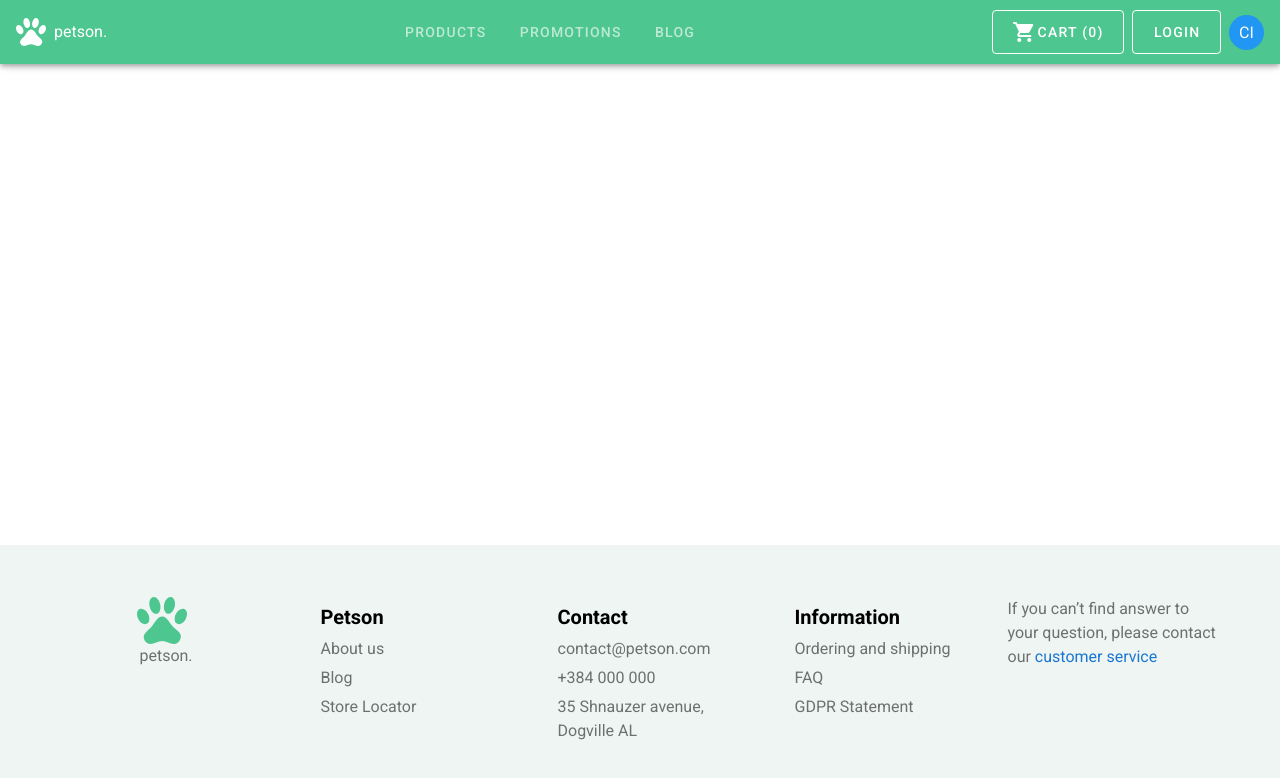
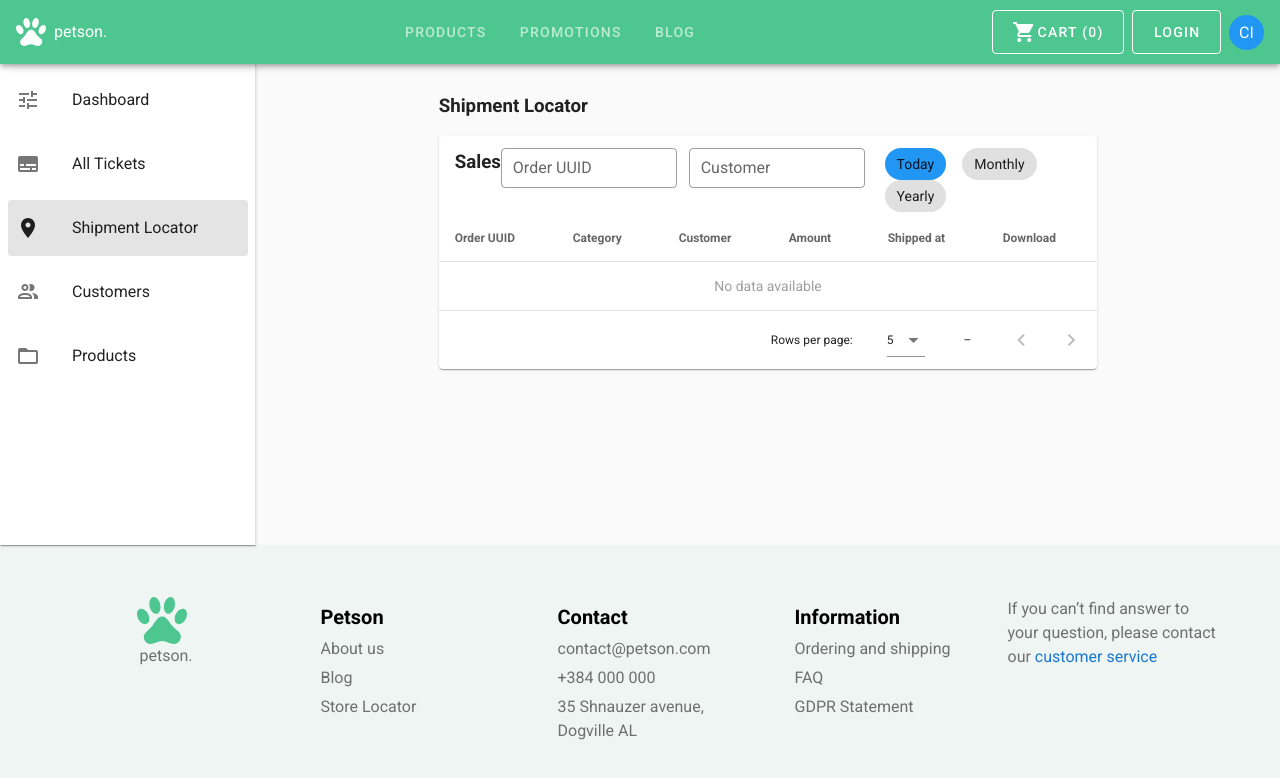
Before and after one commit to ikeohachidi/bh-pet, a Vue app: page /shipment in a window 1280 px wide. Shown: the top 778 px of the page. Built offline with nearby package versions, Linux system fonts and the light colour scheme.

Commit message:
feat: add shipment admin page

```diff
--- a/src/router/index.ts
+++ b/src/router/index.ts
@@ -55,12 +55,15 @@ const routes: Array<RouteConfig> = [
 	{
 		path: '/admin',
 		name: 'Admin',
-		// component: Admin,
 		component: () => (/* webpackChunkName: admin */ import("@/views/Admin/Index.vue")),
 		children: [
 			{
 				path: '/',
 				component: () => (/* webpackChunkName: admin */ import("@/views/Admin/Dashboard.vue")),
+			},
+			{
+				path: '/shipment',
+				component: () => (/* webpackChunkName: admin */ import("@/views/Admin/Shipment.vue")),
 			}
 		]
 	}
--- a/src/views/Admin/Index.vue
+++ b/src/views/Admin/Index.vue
@@ -3,7 +3,7 @@
 		<div>
 			<v-navigation-drawer class="elevation-1">
 				<v-list nav>
-					<v-list-item link v-for="route in adminRoutes" :key="route.text">
+					<v-list-item link v-for="route in adminRoutes" :key="route.text" :to="route.path">
 						<v-list-item-icon>
 							<v-icon>mdi-{{ route.icon }}</v-icon>
 						</v-list-item-icon>
@@ -34,7 +34,7 @@ export default class AdminIndex extends Vue {
 	private adminRoutes = [
 		{ text: 'Dashboard', icon: 'tune', path: '/admin' },
 		{ text: 'All Tickets', icon: 'subtitles', path: '/tickets' },
-		{ text: 'Shipment Locator', icon: 'map-marker', path: '/locator' },
+		{ text: 'Shipment Locator', icon: 'map-marker', path: '/shipment' },
 		{ text: 'Customers', icon: 'account-multiple-outline', path: '/customers' },
 		{ text: 'Products', icon: 'folder-outline', path: '/products' },
 	]
--- /dev/null
+++ b/src/views/Admin/Shipment.vue
@@ -0,0 +1,60 @@
+<template>
+	<section>
+		<div class="w-100 d-flex justify-space-between py-4">
+			<h1>Shipment Locator</h1>
+		</div>
+		<v-data-table
+			:headers="salesHeaders"
+			:items="sales"
+			:items-per-page="5"
+			class="elevation-1"
+		>
+			<template #top>
+				<div class="d-flex justify-space-between pt-3 px-4">
+					<h3 class="text-h7">Sales</h3>
+					<div class="d-flex">
+						<v-text-field label="Order UUID" outlined dense>
+							<template #append>
+								<v-icon>mdi-search</v-icon>
+							</template>
+						</v-text-field>
+						<v-text-field label="Customer" outlined dense class="mx-3">
+							<template #append>
+								<v-icon>mdi-search</v-icon>
+							</template>
+						</v-text-field>
+						<period-chips v-model="activePeriod"/>
+					</div>
+				</div>
+			</template>
+			<template #item.status="{ item }">
+				<v-chip :color="getStatusColor(item.status)">
+					<span class="item-status">{{ item.status }}</span>
+				</v-chip>
+			</template>
+		</v-data-table>
+	</section>
+</template>
+
+<script lang="ts">
+import { Vue, Component } from 'vue-property-decorator';
+
+@Component
+export default class Shipment extends Vue {
+	private activePeriod = 'today';
+
+	private salesHeaders = [
+		{ text: 'Order UUID', value: 'uuid' },
+		{ text: 'Category', value: 'category' },
+		{ text: 'Customer', value: 'customer' },
+		{ text: 'Amount', value: 'amount' },
+		{ text: 'Shipped at', value: 'shipped' },
+		{ text: 'Download', value: '' },
+	]
+
+	private sales = [];
+}
+</script>
+
+<style scoped>
+</style>
```
